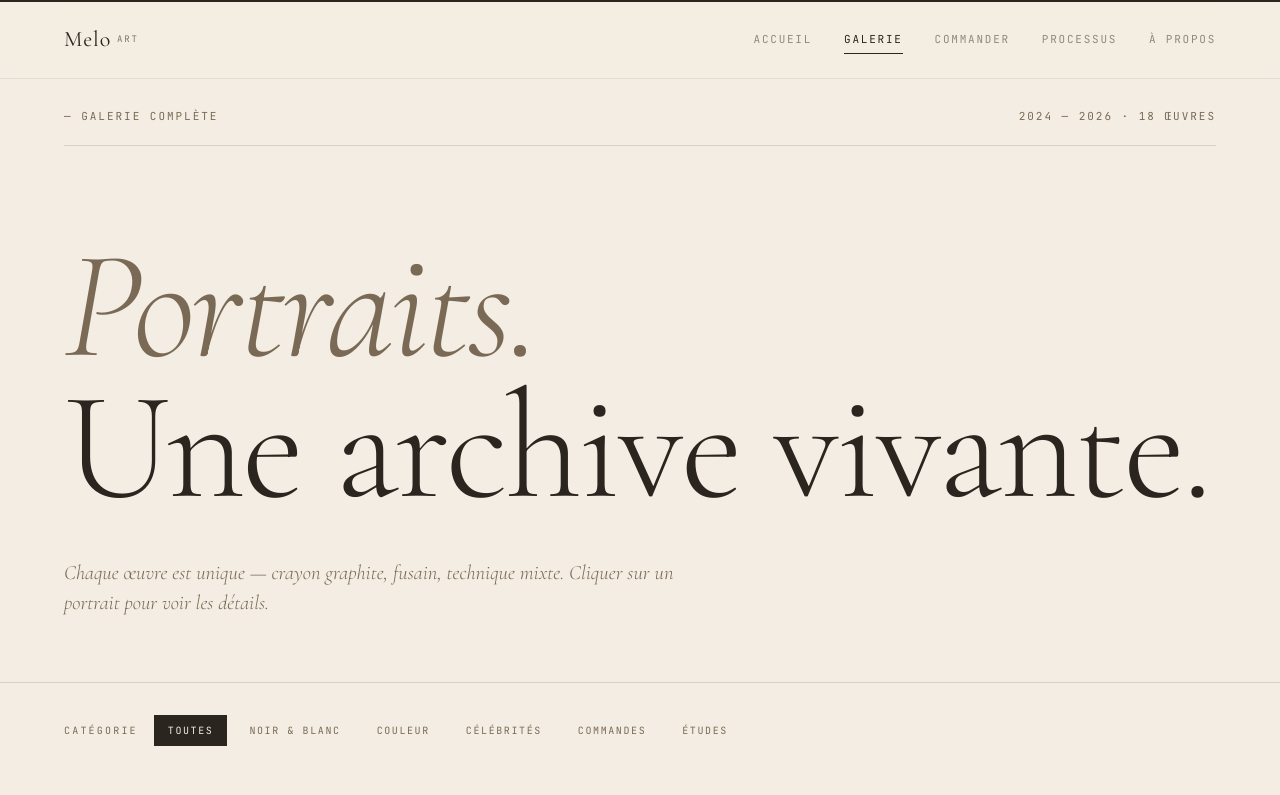
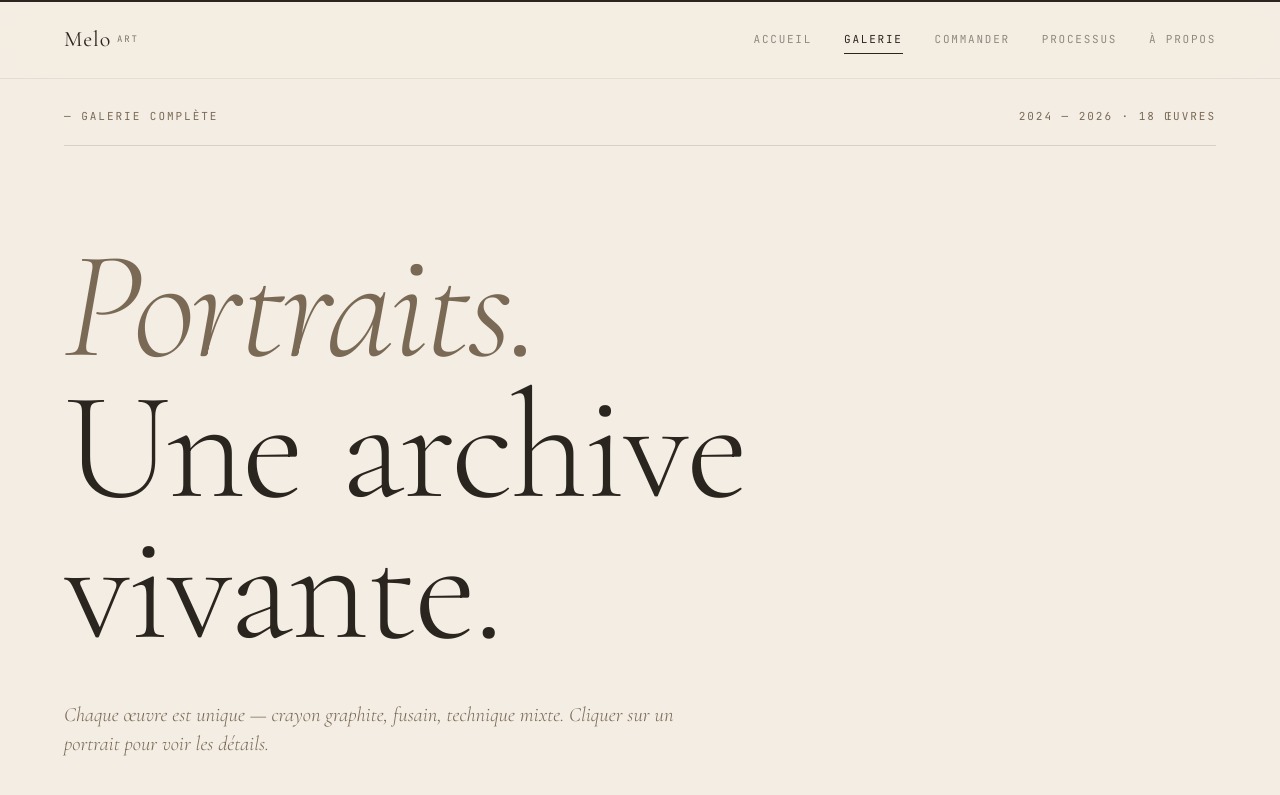
Before and after one commit to MelchiorObame/melo-art-gallery, a React (Vite) app: page /galerie in a window 1280 px wide. Shown: the top 795 px of the page. Built offline with nearby package versions, Linux system fonts and the light colour scheme.

Commit message:
feat: add AnimatedTitle component and integrate it across multiple pages

```diff
--- /dev/null
+++ b/src/components/ui/AnimatedTitle.tsx
@@ -0,0 +1,54 @@
+import { motion } from 'framer-motion'
+import type { CSSProperties, ElementType } from 'react'
+import { cn } from '../../lib/utils'
+
+type AnimatedLine = {
+  text: string
+  className?: string
+}
+
+interface AnimatedTitleProps {
+  lines: AnimatedLine[]
+  className?: string
+  style?: CSSProperties
+  as?: ElementType
+  initialDelay?: number
+  lineStagger?: number
+  wordStagger?: number
+}
+
+export default function AnimatedTitle({
+  lines,
+  className,
+  style,
+  as: Tag = 'h1',
+  initialDelay = 0.1,
+  lineStagger = 0.18,
+  wordStagger = 0.08,
+}: AnimatedTitleProps) {
+  return (
+    <Tag className={cn(className)} style={style}>
+      {lines.map((line, i) => (
+        <span key={`${line.text}-${i}`} className="block overflow-hidden">
+          <span className={cn('block', line.className)}>
+            {line.text.split(' ').map((word, wi) => (
+              <motion.span
+                key={`${word}-${wi}`}
+                className="inline-block mr-[0.25em]"
+                initial={{ opacity: 0, y: '90%', filter: 'blur(8px)' }}
+                animate={{ opacity: 1, y: 0, filter: 'blur(0px)' }}
+                transition={{
+                  duration: 0.95,
+                  ease: [0.16, 1, 0.3, 1],
+                  delay: initialDelay + i * lineStagger + wi * wordStagger,
+                }}
+              >
+                {word}
+              </motion.span>
+            ))}
+          </span>
+        </span>
+      ))}
+    </Tag>
+  )
+}
--- a/src/pages/Commander.tsx
+++ b/src/pages/Commander.tsx
@@ -2,8 +2,9 @@ import { useState } from 'react'
 import { useForm } from 'react-hook-form'
 import { zodResolver } from '@hookform/resolvers/zod'
 import { z } from 'zod'
-import { FiArrowRight, FiCheck, FiUpload, FiFile } from 'react-icons/fi'
+import { FiArrowRight, FiUpload, FiFile } from 'react-icons/fi'
 import Reveal from '../components/ui/Reveal'
+import AnimatedTitle from '../components/ui/AnimatedTitle'
 import Placeholder from '../components/ui/Placeholder'
 import Btn from '../components/ui/Btn'
 
@@ -73,7 +74,10 @@ export default function Commander() {
       <PageIntro
         kicker="Commander"
         subtitle="Réponse sous 48 h · Devis personnalisé"
-        title={<>Faire dessiner<br />un <em className="italic text-fg-soft">portrait</em>.</>}
+        titleLines={[
+          { text: 'Faire dessiner' },
+          { text: 'un portrait.', className: 'italic text-fg-soft' },
+        ]}
         lede="Pour un cadeau, un souvenir familial, un hommage ou une décoration personnelle — je réalise des portraits uniques à partir de vos photos de référence."
       />
 
@@ -400,10 +404,10 @@ function FormField({
 }
 
 /* ---- Shared PageIntro ---- */
-function PageIntro({ kicker, subtitle, title, lede }: {
+function PageIntro({ kicker, subtitle, titleLines, lede }: {
   kicker:   string
   subtitle: string
-  title:    React.ReactNode
+  titleLines: { text: string; className?: string }[]
   lede:     string
 }) {
   return (
@@ -413,9 +417,12 @@ function PageIntro({ kicker, subtitle, title, lede }: {
         <span className="font-mono text-[11px] tracking-kicker uppercase text-fg-soft">{subtitle}</span>
       </div>
       <Reveal>
-        <h1 className="font-display font-light leading-[0.92] mb-10" style={{ fontSize: 'clamp(60px,12vw,200px)', letterSpacing: '-0.02em' }}>
-          {title}
-        </h1>
+        <AnimatedTitle
+          as="h1"
+          lines={titleLines}
+          className="font-display font-light leading-[0.92] mb-10"
+          style={{ fontSize: 'clamp(60px,12vw,200px)', letterSpacing: '-0.02em' }}
+        />
       </Reveal>
       <Reveal delay={0.1}>
         <p className="font-display font-light italic text-[clamp(20px,1.6vw,26px)] text-fg-soft leading-[1.45] max-w-[620px]">
--- a/src/pages/Galerie.tsx
+++ b/src/pages/Galerie.tsx
@@ -1,5 +1,6 @@
 import { useState } from 'react'
 import Reveal from '../components/ui/Reveal'
+import AnimatedTitle from '../components/ui/AnimatedTitle'
 import WorkCard from '../components/ui/WorkCard'
 import WorkDialog from '../components/ui/WorkDialog'
 import Placeholder from '../components/ui/Placeholder'
@@ -56,12 +57,15 @@ export default function Galerie() {
           </span>
         </div>
         <Reveal>
-          <h1
+          <AnimatedTitle
+            as="h1"
+            lines={[
+              { text: 'Portraits.', className: 'italic text-fg-soft' },
+              { text: 'Une archive vivante.' },
+            ]}
             className="font-display font-light leading-[0.92] mb-10"
             style={{ fontSize: 'clamp(60px,12vw,200px)', letterSpacing: '-0.02em' }}
-          >
-            <em className="italic text-fg-soft">Portraits.</em><br />Une archive vivante.
-          </h1>
+          />
         </Reveal>
         <Reveal delay={0.1}>
           <p className="font-display font-light text-[clamp(20px,1.6vw,26px)] italic text-fg-soft leading-[1.45] max-w-[620px]">
--- a/src/pages/Home.tsx
+++ b/src/pages/Home.tsx
@@ -2,6 +2,7 @@ import { motion } from 'framer-motion'
 import { FiArrowRight, FiArrowUpRight, FiInstagram } from 'react-icons/fi'
 import { SiTiktok, SiYoutube } from 'react-icons/si'
 import Reveal from '../components/ui/Reveal'
+import AnimatedTitle from '../components/ui/AnimatedTitle'
 import Marquee from '../components/ui/Marquee'
 import WorkCard from '../components/ui/WorkCard'
 import Btn from '../components/ui/Btn'
@@ -37,7 +38,11 @@ export default function Home() {
    Hero
    ============================================================ */
 function HeroSection() {
-  const lines = ['Melo,', 'portraitiste', 'hyperréaliste.']
+  const lines = [
+    { text: 'Melo,' },
+    { text: 'portraitiste', className: 'italic text-fg-soft' },
+    { text: 'hyperréaliste.' },
+  ]
 
   return (
     // relative so the absolutely-positioned portrait anchors here, not to an inner div
@@ -61,32 +66,12 @@ function HeroSection() {
       </div>
 
       {/* 2 — Title : grows to fill the middle space */}
-      <h1
+      <AnimatedTitle
+        as="h1"
+        lines={lines}
         className="flex-1 font-display font-light leading-[0.88] relative z-[2] pointer-events-none self-start"
         style={{ fontSize: 'clamp(64px, 9vw, 160px)', letterSpacing: '-0.02em' }}
-      >
-        {lines.map((line, i) => (
-          <span key={i} className="block overflow-hidden">
-            <span className={`block${i === 1 ? ' italic text-fg-soft' : ''}`}>
-              {line.split(' ').map((word, wi) => (
-                <motion.span
-                  key={`${word}-${wi}`}
-                  className="inline-block mr-[0.25em]"
-                  initial={{ opacity: 0, y: '90%', filter: 'blur(8px)' }}
-                  animate={{ opacity: 1, y: 0, filter: 'blur(0px)' }}
-                  transition={{
-                    duration: 0.95,
-                    ease: [0.16, 1, 0.3, 1],
-                    delay: 0.1 + i * 0.18 + wi * 0.08,
-                  }}
-                >
-                  {word}
-                </motion.span>
-              ))}
-            </span>
-          </span>
-        ))}
-      </h1>
+      />
 
       {/* 3 — Lede + CTAs (left column, portrait sits to the right via absolute) */}
       <Reveal delay={0.2} className="max-w-[420px] flex flex-col gap-8 relative z-[3] shrink-0">
--- a/src/pages/LivraisonsRetours.tsx
+++ b/src/pages/LivraisonsRetours.tsx
@@ -1,4 +1,6 @@
 const LAST_UPDATE = '15 janvier 2025'
+
+import AnimatedTitle from '../components/ui/AnimatedTitle'
 
 const sections = [
   {
@@ -110,12 +112,15 @@ export default function LivraisonsRetours() {
         <span className="font-mono text-[11px] tracking-[0.22em] uppercase text-fg-soft">
           Informations légales
         </span>
-        <h1
+        <AnimatedTitle
+          as="h1"
+          lines={[
+            { text: 'Livraisons' },
+            { text: '& retours.' },
+          ]}
           className="font-display font-light leading-[0.92] mt-6 mb-5"
           style={{ fontSize: 'clamp(48px,8vw,120px)', letterSpacing: '-0.02em' }}
-        >
-          Livraisons<br />&amp; retours.
-        </h1>
+        />
         <p className="font-mono text-[11px] tracking-[0.18em] uppercase text-fg-mute">
           Dernière mise à jour : {LAST_UPDATE}
         </p>
--- a/src/pages/PolitiqueConfidentialite.tsx
+++ b/src/pages/PolitiqueConfidentialite.tsx
@@ -1,4 +1,6 @@
 const LAST_UPDATE = '28 mai 2026'
+
+import AnimatedTitle from '../components/ui/AnimatedTitle'
 
 interface Block {
   subtitle?: string
@@ -192,12 +194,15 @@ export default function PolitiqueConfidentialite() {
         <span className="font-mono text-[11px] tracking-[0.22em] uppercase text-fg-soft">
           Informations legales
         </span>
-        <h1
+        <AnimatedTitle
+          as="h1"
+          lines={[
+            { text: 'Politique de' },
+            { text: 'confidentialite.' },
+          ]}
           className="font-display font-light leading-[0.92] mt-6 mb-5"
           style={{ fontSize: 'clamp(48px,8vw,120px)', letterSpacing: '-0.02em' }}
-        >
-          Politique de<br />confidentialite.
-        </h1>
+        />
         <p className="font-mono text-[11px] tracking-[0.18em] uppercase text-fg-mute">
           Derniere mise a jour : {LAST_UPDATE}
         </p>
--- a/src/pages/Processus.tsx
+++ b/src/pages/Processus.tsx
@@ -2,6 +2,7 @@ import { useRef, useState, useEffect } from 'react'
 import { motion, useInView } from 'framer-motion'
 import { FiArrowRight } from 'react-icons/fi'
 import Reveal from '../components/ui/Reveal'
+import AnimatedTitle from '../components/ui/AnimatedTitle'
 import Placeholder from '../components/ui/Placeholder'
 import Btn from '../components/ui/Btn'
 
@@ -27,12 +28,15 @@ export default function Processus() {
           <span className="font-mono text-[11px] tracking-kicker uppercase text-fg-soft">9 étapes · ~ 42 heures</span>
         </div>
         <Reveal>
-          <h1
+          <AnimatedTitle
+            as="h1"
+            lines={[
+              { text: 'De la photo' },
+              { text: 'au dessin fini.', className: 'italic text-fg-soft' },
+            ]}
             className="font-display font-light leading-[0.92] mb-10"
             style={{ fontSize: 'clamp(60px,12vw,200px)', letterSpacing: '-0.02em' }}
-          >
-            De la photo<br />au <em className="italic text-fg-soft">dessin fini</em>.
-          </h1>
+          />
         </Reveal>
         <Reveal delay={0.1}>
           <p className="font-display font-light italic text-[clamp(20px,1.6vw,26px)] text-fg-soft leading-[1.45] max-w-[620px]">
--- a/src/pages/TermesConditions.tsx
+++ b/src/pages/TermesConditions.tsx
@@ -1,4 +1,6 @@
 const LAST_UPDATE = '15 janvier 2025'
+
+import AnimatedTitle from '../components/ui/AnimatedTitle'
 
 interface Block {
   subtitle?: string
@@ -188,12 +190,15 @@ export default function TermesConditions() {
         <span className="font-mono text-[11px] tracking-[0.22em] uppercase text-fg-soft">
           Informations légales
         </span>
-        <h1
+        <AnimatedTitle
+          as="h1"
+          lines={[
+            { text: 'Termes &' },
+            { text: 'conditions.' },
+          ]}
           className="font-display font-light leading-[0.92] mt-6 mb-5"
           style={{ fontSize: 'clamp(48px,8vw,120px)', letterSpacing: '-0.02em' }}
-        >
-          Termes &amp;<br />conditions.
-        </h1>
+        />
         <p className="font-mono text-[11px] tracking-[0.18em] uppercase text-fg-mute">
           Dernière mise à jour : {LAST_UPDATE}
         </p>
```
Also changed, not shown: src/pages/APropos.tsx (+9 -6 lines).
